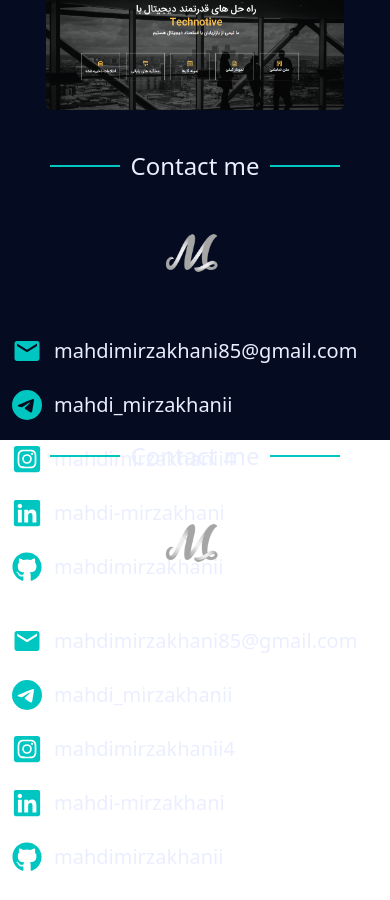
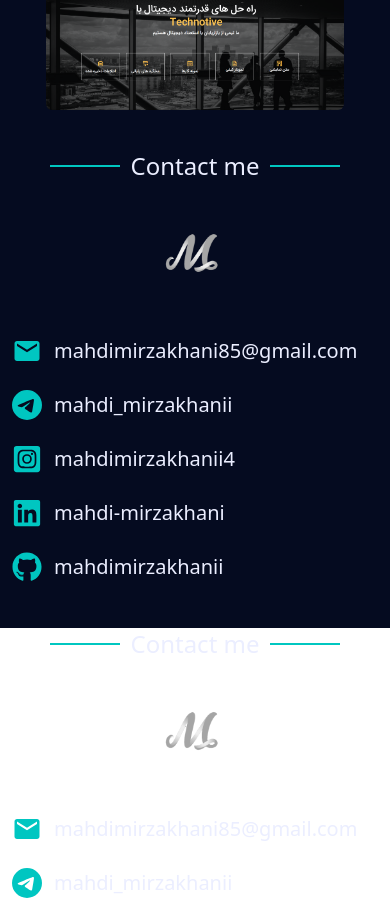
Before and after one commit to mahdimirzakhanii/resume, a React (Vite) app: page /contact in a window 390 px wide. Shown: the part 3781-4681 px from the top of the page. Before the commit the page ends 4653 px from the top, so only its background shows below. Built offline with nearby package versions, Linux system fonts and the light colour scheme; the HTML template or start-up script is replaced by a standard one.

Commit message:
edit footer1

```diff
--- a/src/Components/Footer.jsx
+++ b/src/Components/Footer.jsx
@@ -7,7 +7,7 @@ import { FaGithub } from "react-icons/fa";
 
 function Footer() {
   return (
-    <div className="footer relative pb-5 md:pb-36">
+    <div className="footer relative pb-52 md:pb-36">
       <h1 className="title dark:text-primary text-tertiary text-2xl md:text-3xl text-center relative flex w-fit mx-auto">
         Contact me
       </h1>
```
